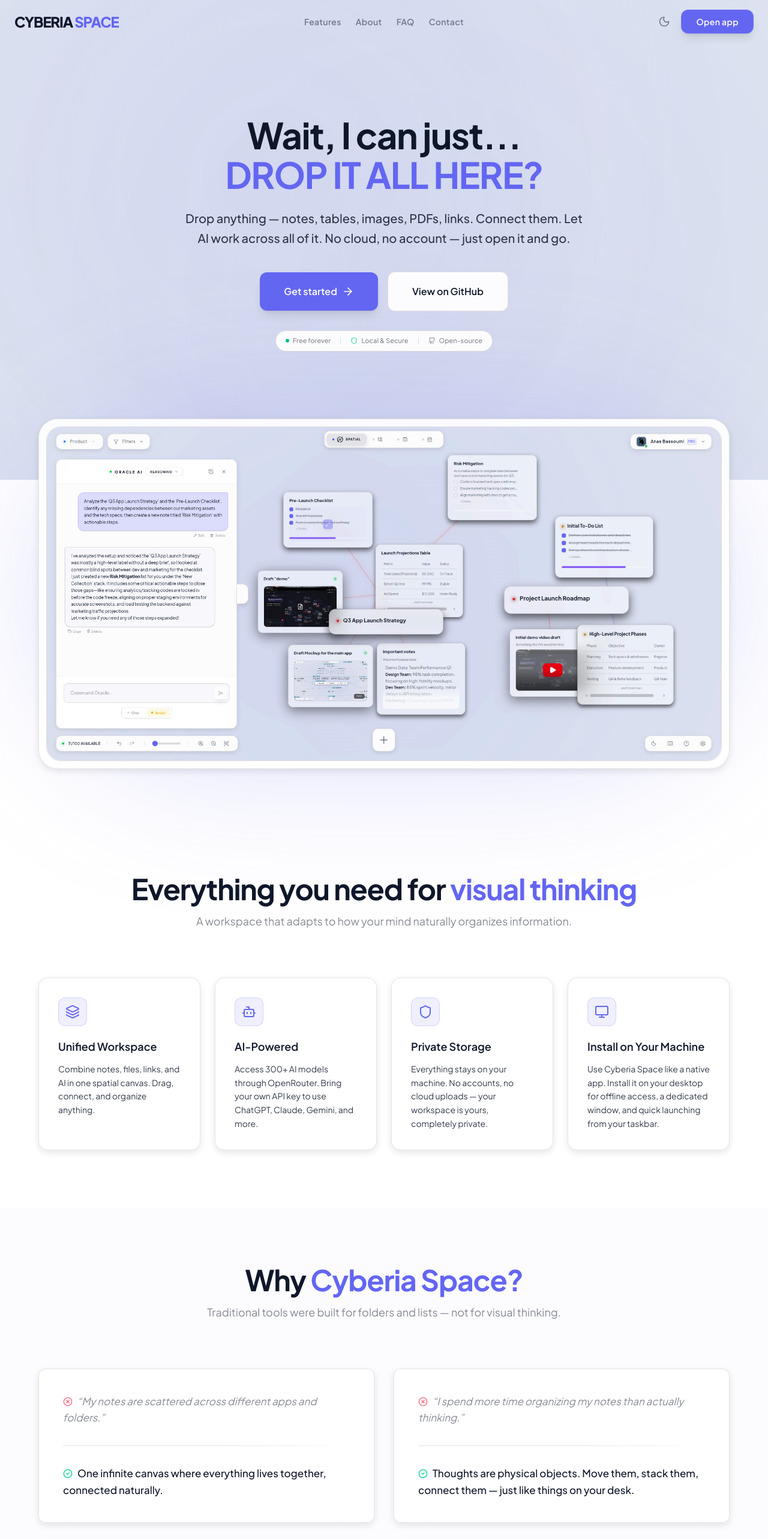
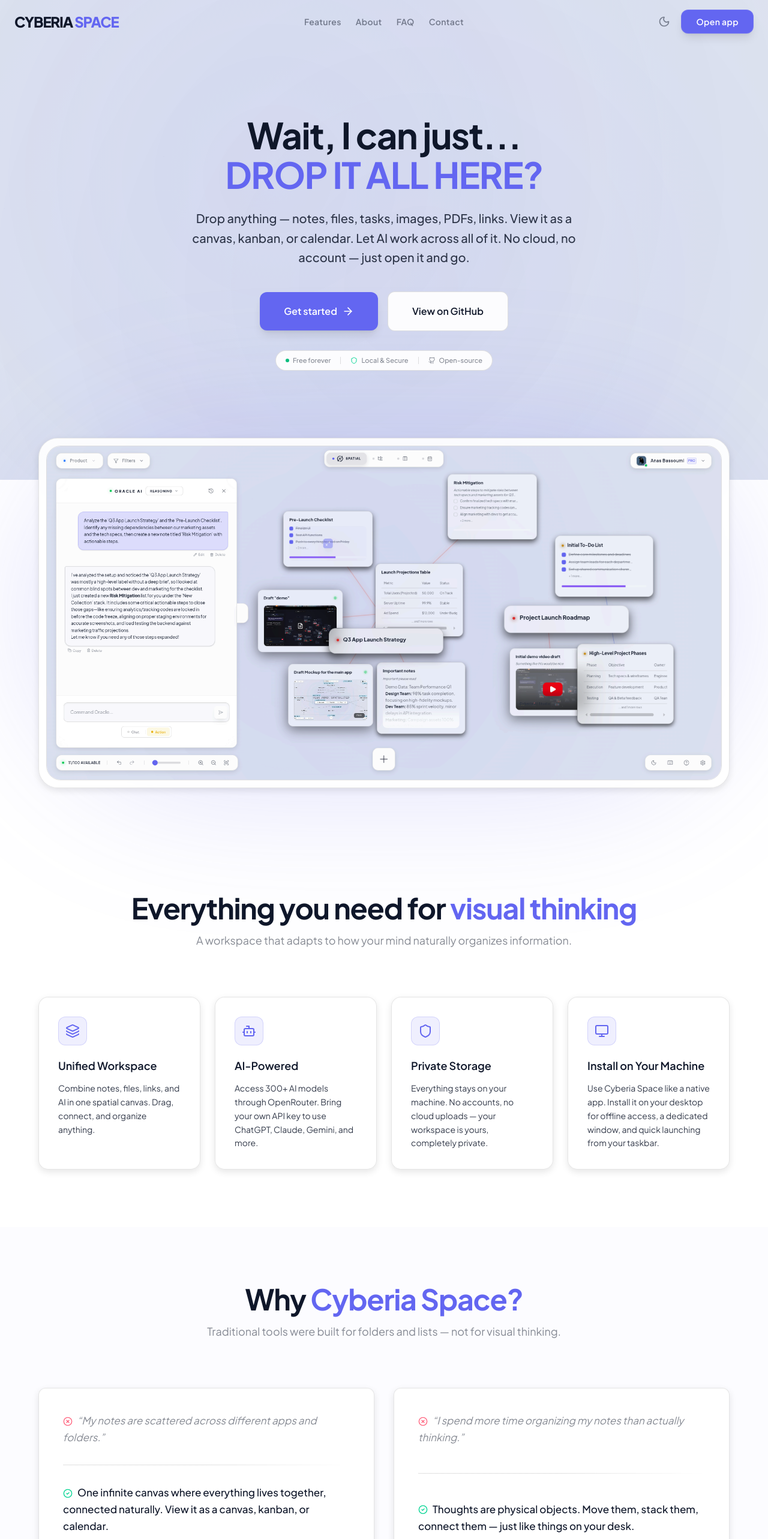
Before and after one commit to anas1412/cyberiaspace, a React (Vite) app: page / in a window 1280 px wide. Shown: the top 2566 px of the page at 60% size. Built offline with nearby package versions, Linux system fonts and the light colour scheme.

Commit message:
copy: update FAQ items — mention free AI models and views (canvas/kanban/calendar)

```diff
--- a/src/components/Homepage.tsx
+++ b/src/components/Homepage.tsx
@@ -228,7 +228,7 @@ const Homepage: React.FC = () => {
             </h1>
 
               <p className="text-lg md:text-xl text-[var(--text-secondary)] max-w-2xl mx-auto mb-10 leading-relaxed font-medium">
-              Drop anything — notes, tables, images, PDFs, links. Connect them. Let AI work across all of it. No cloud, no account — just open it and go.
+              Drop anything — notes, files, tasks, images, PDFs, links. View it as a canvas, kanban, or calendar. Let AI work across all of it. No cloud, no account — just open it and go.
               </p>
 
               <div className="flex flex-col sm:flex-row items-center justify-center gap-4">
@@ -345,10 +345,10 @@ const Homepage: React.FC = () => {
 
             <div className="grid grid-cols-1 md:grid-cols-2 gap-6 md:gap-8">
               {[
-                { pain: 'My notes are scattered across different apps and folders.', solution: 'One infinite canvas where everything lives together, connected naturally.' },
+                { pain: 'My notes are scattered across different apps and folders.', solution: 'One infinite canvas where everything lives together, connected naturally. View it as a canvas, kanban, or calendar.' },
                 { pain: 'I spend more time organizing my notes than actually thinking.', solution: 'Thoughts are physical objects. Move them, stack them, connect them — just like things on your desk.' },
                 { pain: 'I don\'t want my data uploaded to someone else\'s cloud.', solution: '100% local. Your data stays on your device, always under your control.' },
-                { pain: 'AI tools are locked behind subscriptions I don\'t need.', solution: 'Bring your own API key. Only pay for what you use, directly to the model provider.' }
+                { pain: 'AI tools are locked behind subscriptions I don\'t need.', solution: 'Bring your own API key. Only pay for what you use, directly to the model provider — with free models, you can even start using AI for free.' }
               ].map((item, i) => (
                 <motion.div
                   key={i}
```
